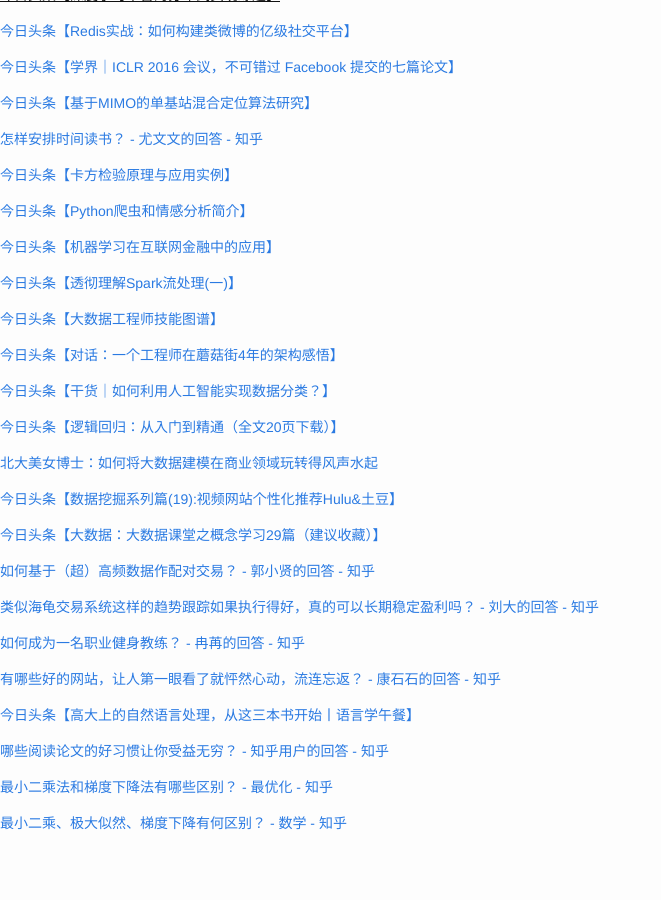
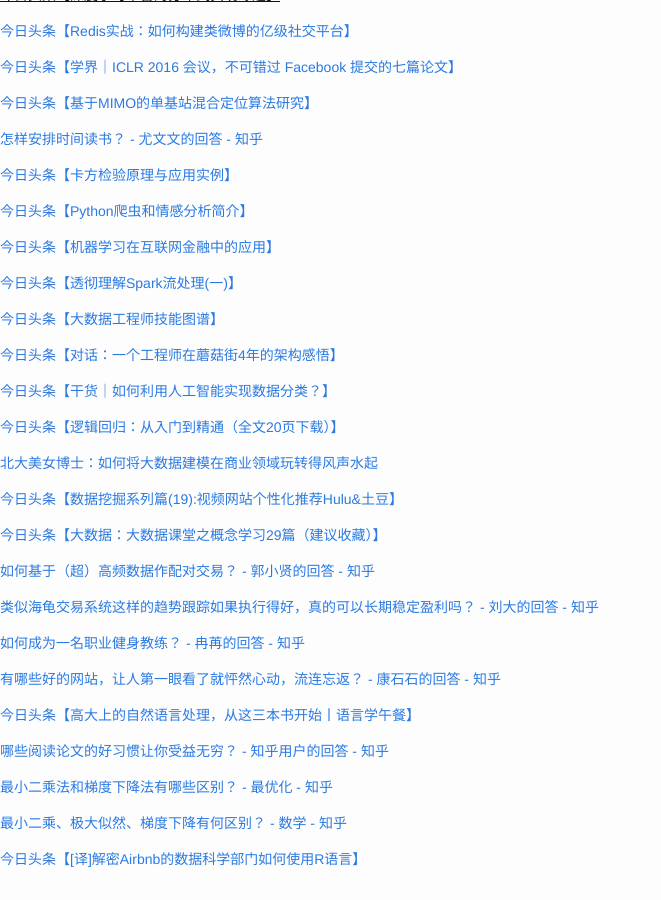
Before and after one commit to cnwarden/cnwarden.github.io, a Jekyll site: the page built from fav/index.md, in a window 1280 px wide and 900 px high, scrolled down 11418 px. Shown: the whole window, without its empty margins (0-661 px from the left). Built offline with Jekyll 4.4.1, drawn with Linux system fonts in a browser that asks for light colours; emoji names are drawn with the system emoji font; before the commit the page ends 12282 px from its top, so only the background shows below that.

Commit message:
auto commit

```diff
--- a/fav/index.md
+++ b/fav/index.md
@@ -678,3 +678,5 @@ title:  fav
 [最小二乘法和梯度下降法有哪些区别？ - 最优化 - 知乎](https://www.zhihu.com/question/20822481)
 
 [最小二乘、极大似然、梯度下降有何区别？ - 数学 - 知乎](https://www.zhihu.com/question/24900876)
+
+[今日头条【[译]解密Airbnb的数据科学部门如何使用R语言】](http://toutiao.com/group/6280864418223309058/?iid=4181619100&app=news_article&tt_from=android_share&utm_source=email&utm_medium=toutiao_android&utm_campaign=client_share)
```
